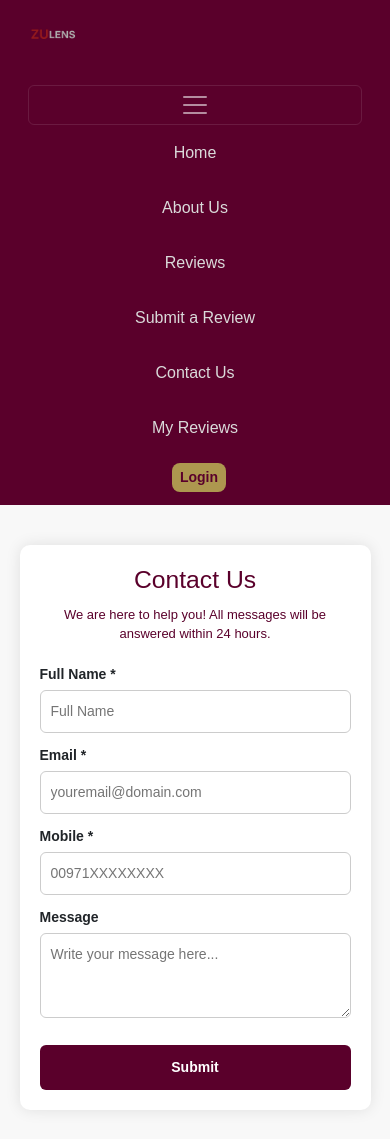
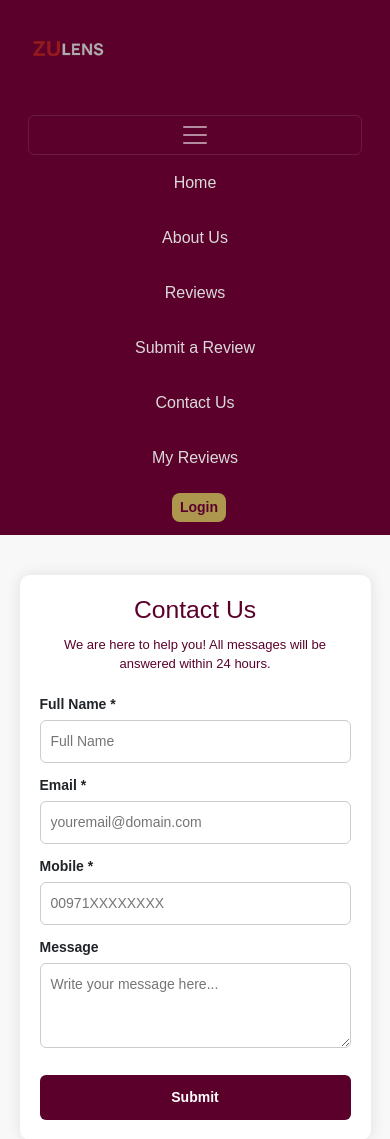
Before and after one commit to Alyazia-mo/ZULens, a Flask app: page /contact-us in a window 390 px wide, after a click that opens the changed part. Shown: the top 1139 px of the page. Run offline with Flask 3, Linux system fonts and the light colour scheme; parts of the project's set-up code (start-up, migrations or seed data) failed here and were passed over.

Commit message:
adding resposive crossplatform elements 6

```diff
--- a/static/contact.css
+++ b/static/contact.css
@@ -103,19 +103,3 @@ body {
       font-size: 14px;
     }
   }
-
-
-.navbar-brand {
-    z-index: 1029;
-  }
-
-@media (max-width: 768px) {
-.navbar-brand img.logo {
-    height: 50px;
-    width: auto;
-    }
-
-.navbar-toggler {
-    margin-left: auto;
-    }
-  }
--- a/static/style.css
+++ b/static/style.css
@@ -51,7 +51,7 @@
 /* Responsive: Navbar and logo */
 @media (max-width: 768px) {
   .navbar-nav {
-    flex-direction: column;
+    flex-direction: column !important;
     align-items: center;
     gap: 15px;
   }
--- a/templates/contact-us.html
+++ b/templates/contact-us.html
@@ -22,22 +22,22 @@
       <div class="collapse navbar-collapse mt-2 mt-lg-0" id="navbarNav">
         <ul class="navbar-nav ms-auto mb-2 mb-lg-0">
           <li class="nav-item"><a class="nav-link" href="/">Home</a></li>
-          <li class="nav-item"><a class="nav-link" href="/about-us">About Us</a></li>
+          <li class="nav-item"><a class="nav-link active" href="/about-us">About Us</a></li>
           <li class="nav-item"><a class="nav-link" href="/reviews">Reviews</a></li>
           <li class="nav-item"><a class="nav-link" href="/submit-review-page">Submit a Review</a></li>
-          <li class="nav-item"><a class="nav-link active" href="/contact-us">Contact Us</a></li>
+          <li class="nav-item"><a class="nav-link" href="/contact-us">Contact Us</a></li>
           <li class="nav-item"><a class="nav-link" href="/my-reviews">My Reviews</a></li>
-
           {% if session.get('username') %}
             <li class="nav-item"><span class="nav-link">👋 Welcome, {{ session['username'] }}</span></li>
             <li class="nav-item"><button id="logoutBtn" class="btn btn-outline-warning btn-sm ms-2">Logout</button></li>
           {% else %}
-            <li class="nav-item"><a class="btn btn-primary btn-sm ms-2" href="/login">Login</a></li>
+            <li class="nav-item"><a class="btn btn-warning btn-sm ms-2" href="/login">Login</a></li>
           {% endif %}
         </ul>
       </div>
     </div>
   </nav>
+
   <!-- Contact Form -->
   <div class="container">
     <h2>Contact Us</h2>
@@ -72,7 +72,6 @@
   </footer>
 
   <!-- Scripts -->
-  <script src="https://cdn.jsdelivr.net/npm/bootstrap@5.3.0/dist/js/bootstrap.bundle.min.js"></script>
   <script>
     const form = document.getElementById('contact-form');
     const thankYouMessage = document.getElementById('thank-you-message');
```
